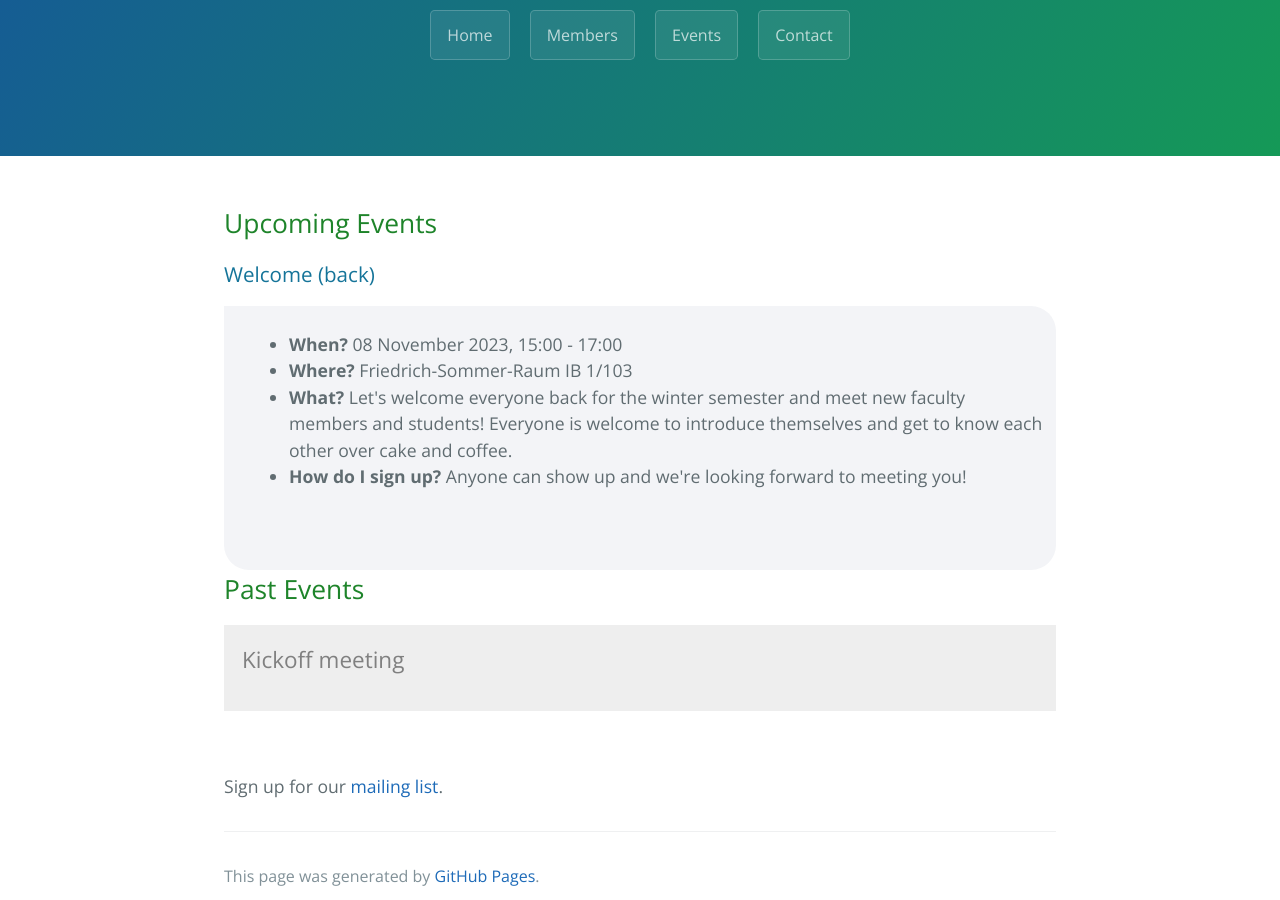
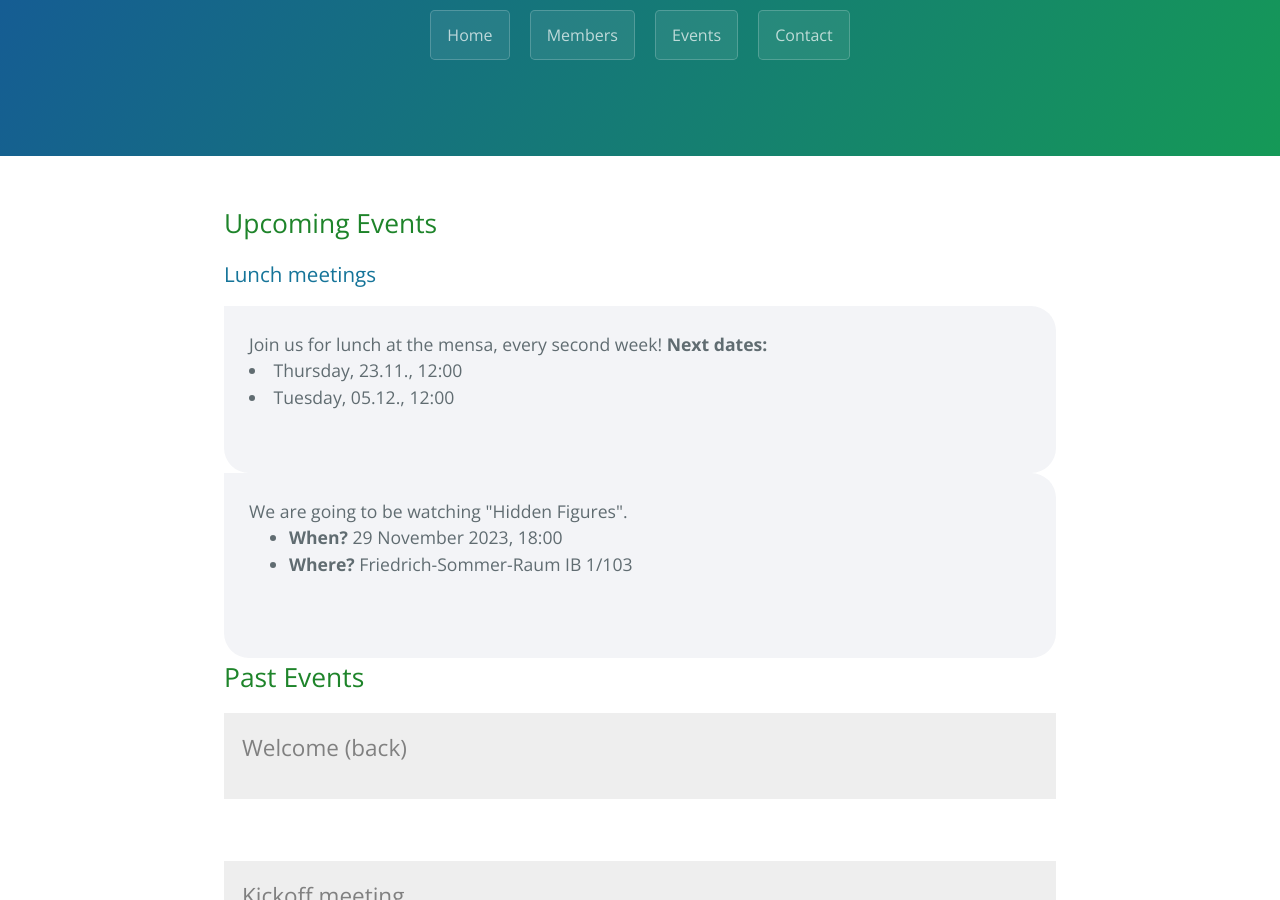
Before and after one commit to rub-wim/rub-wim.github.io, a Jekyll site: the page built from events.md, in a window 1280 px wide and 900 px high, scrolled down 227 px. Built offline with Jekyll 4.4.1, drawn with Linux system fonts in a browser that asks for light colours; comment, search, counter and statistics services are not loaded.

Commit message:
Update events.md

```diff
--- a/events.md
+++ b/events.md
@@ -5,11 +5,16 @@ description: Our upcoming, current, and past events
 
 ## UPCOMING EVENTS:
 upcoming-events:
-- name: Welcome (back)
-  description: <ul> <li><strong>When?</strong> 08 November 2023, 15:00 - 17:00</li> <li><strong>Where?</strong> Friedrich-Sommer-Raum IB 1/103</li> <li><strong>What?</strong> Let's welcome everyone back for the winter semester and meet new faculty members and students! Everyone is welcome to introduce themselves and get to know each other over cake and coffee.</li> <li><strong>How do I sign up?</strong> Anyone can show up and we're looking forward to meeting you!</li> </ul>
+- name: Lunch meetings
+  description: Join us for lunch at the mensa, every second week! <strong>Next dates:</strong> <li>Thursday, 23.11., 12:00</li> <li>Tuesday, 05.12., 12:00</li>
+- names: Movie night
+  description: We are going to be watching "Hidden Figures". <ul> <li><strong>When?</strong> 29 November 2023, 18:00</li> <li><strong>Where?</strong> Friedrich-Sommer-Raum IB 1/103</li> </ul>
+
 ## PAST EVENTS:
 
 past-events:
+- name: Welcome (back)
+  description: <ul> <li><strong>When?</strong> 08 November 2023, 15:00 - 17:00</li> <li><strong>Where?</strong> Friedrich-Sommer-Raum IB 1/103</li> <li><strong>What?</strong> Let's welcome everyone back for the winter semester and meet new faculty members and students! Everyone is welcome to introduce themselves and get to know each other over cake and coffee.</li> <li><strong>How do I sign up?</strong> Anyone can show up and we're looking forward to meeting you!</li> </ul>
 - name: Kickoff meeting
   description: <ul> <li><strong>When?</strong> 13 July 2023, 14:00 - 16:00</li> <li><strong>Where?</strong> Friedrich-Sommer-Raum IB 1/103</li> <li><strong>What?</strong> A friendly meeting to get to know other women in math, with lightning talks about our research. Everyone is welcome to introduce themselves and give a 5 minute talk about their research.</li> <li><strong>How do I sign up?</strong> Anyone can show up. If you want to give a lightning talk, email the organizers by July 10.</li> </ul>
 
```
